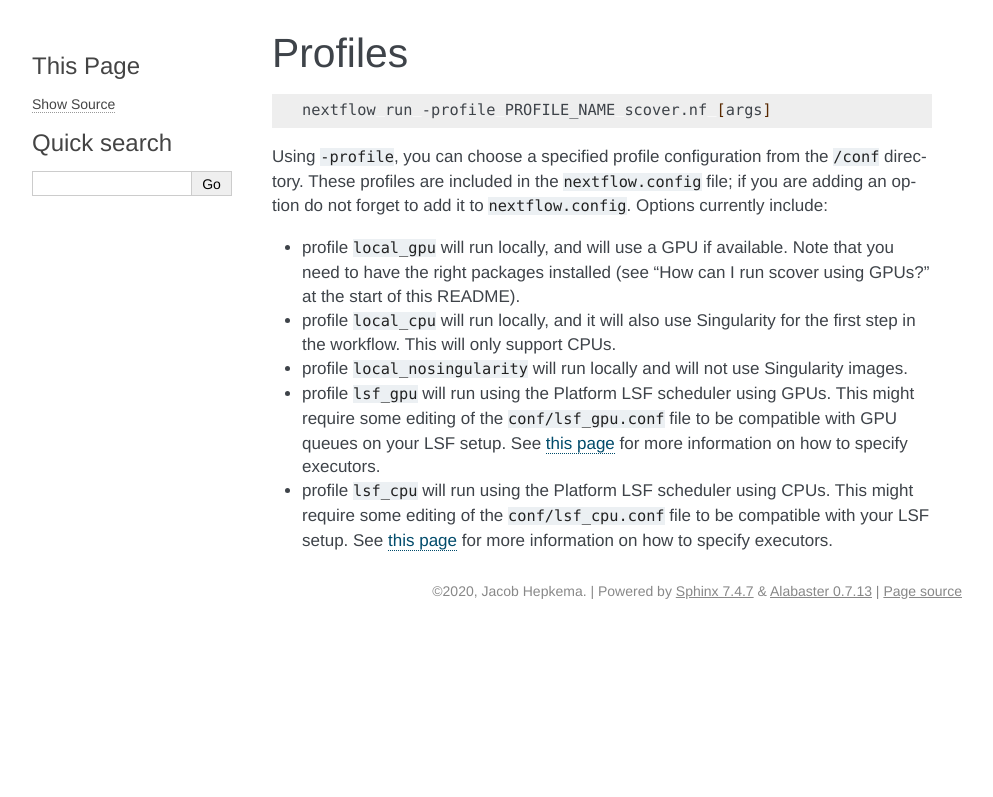
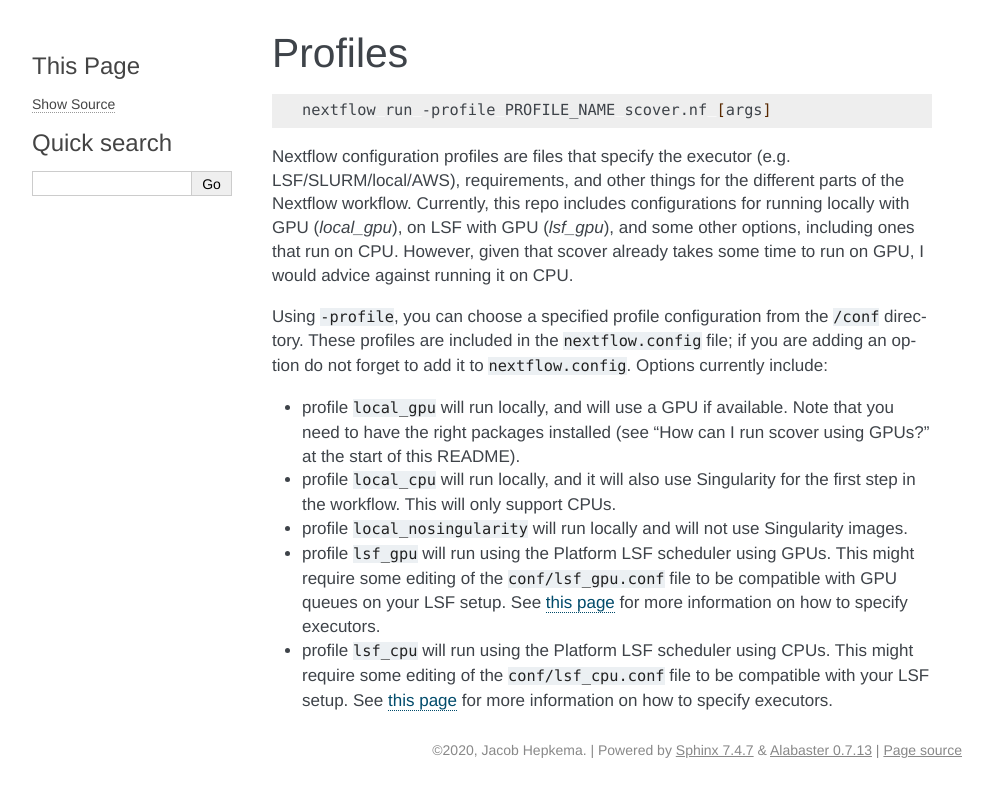
Before and after one commit to jacobhepkema/scover, a Sphinx documentation site: the page built from docs/source/profiles.rst, in a window 1280 px wide. Shown: the top 797 px of the page, without its empty margins (148-1141 px from the left). Built offline with Sphinx 7.4.7, drawn with Linux system fonts in a browser that asks for light colours.

Commit message:
fix some docs

```diff
--- a/docs/source/how_to_run_scover.rst
+++ b/docs/source/how_to_run_scover.rst
@@ -32,7 +32,7 @@
 from CIS-BP[1] in the :code:`resources` directory.
 
 Before running **scover** you will probably want to identify the best :code:`-profile` to run with. This will define the executor
-used by **scover**. `See this page <https://scanem.readthedocs.io/en/latest/profiles.html>`_ for options and customisation.
+used by **scover**. `See this page <https://scover.readthedocs.io/en/latest/profiles.html>`_ for options and customisation.
 
 Minimal command:
 
--- a/docs/source/index.rst
+++ b/docs/source/index.rst
@@ -1,7 +1,7 @@
 scover
 ======
 
-Welcome to the **scover** documentation. This page contains guides on data generation for **scover** and analysis of **scover** output. For information on how to run **scanem**, `click here to go to the main repository <https://github.com/jacobhepkema/scanem>`_.
+Welcome to the **scover** documentation. This page contains guides on data generation for **scover** and analysis of **scover** output. For information on how to run **scover**, `click here to go to the main repository <https://github.com/jacobhepkema/scover>`_.
 
 **scover** is a convolutional neural network (CNN) for *de novo* inference of cis-regulatory motifs from single-cell data.
 It finds weights for these motifs across pseudo-bulks and also reports the 'impact' of each motif.
@@ -57,7 +57,7 @@
 
 After this data preprocessing, the network `can be run <https://scover.readthedocs.io/en/latest/how_to_run_scover.html>`_. The network is a shallow convolutional neural network, with one convolutional layer, one global maximum pooling layer, and one fully connected layer (with the amount of pools as the amount of output channels). The network will start with initially random convolutional kernels (think of these as "motif detectors") and fully connected layer weights (think of these as the "impact scores of motifs in the pools"). The training step is the most computationally expensive and can take quite some hours depending on your dataset size. This is why I advice to run **scover** on GPUs.
 
-After the training step has been completed, **scover** will align the motifs back to a motif database using Tomtom [1], build a motif alignment graph, and identify reproducible motif clusters. Though **scover** will generate some output plots, for further downstream analysis I recommend the guide for analysing **scover** output `here <https://scanem.readthedocs.io/en/latest/how_to_analyse_scanem_output.html>`_
+After the training step has been completed, **scover** will align the motifs back to a motif database using Tomtom [1], build a motif alignment graph, and identify reproducible motif clusters. Though **scover** will generate some output plots, for further downstream analysis I recommend the guide for analysing **scover** output `here <https://scover.readthedocs.io/en/latest/how_to_analyse_scover_output.html>`_
 
 
 References
--- a/docs/source/profiles.rst
+++ b/docs/source/profiles.rst
@@ -4,6 +4,8 @@
 .. code-block:: bash
 
  nextflow run -profile PROFILE_NAME scover.nf [args]
+
+Nextflow configuration profiles are files that specify the executor (e.g. LSF/SLURM/local/AWS), requirements, and other things for the different parts of the Nextflow workflow. Currently, this repo includes configurations for running locally with GPU (`local_gpu`), on LSF with GPU (`lsf_gpu`), and some other options, including ones that run on CPU. However, given that scover already takes some time to run on GPU, I would advice against running it on CPU.
 
 Using :code:`-profile`, you can choose a specified profile configuration from the :code:`/conf` directory. These profiles are included in the :code:`nextflow.config` file; if you are adding an option do not forget to add it to :code:`nextflow.config`. Options currently include:
 
```
Also changed, not shown: 12 other files.
